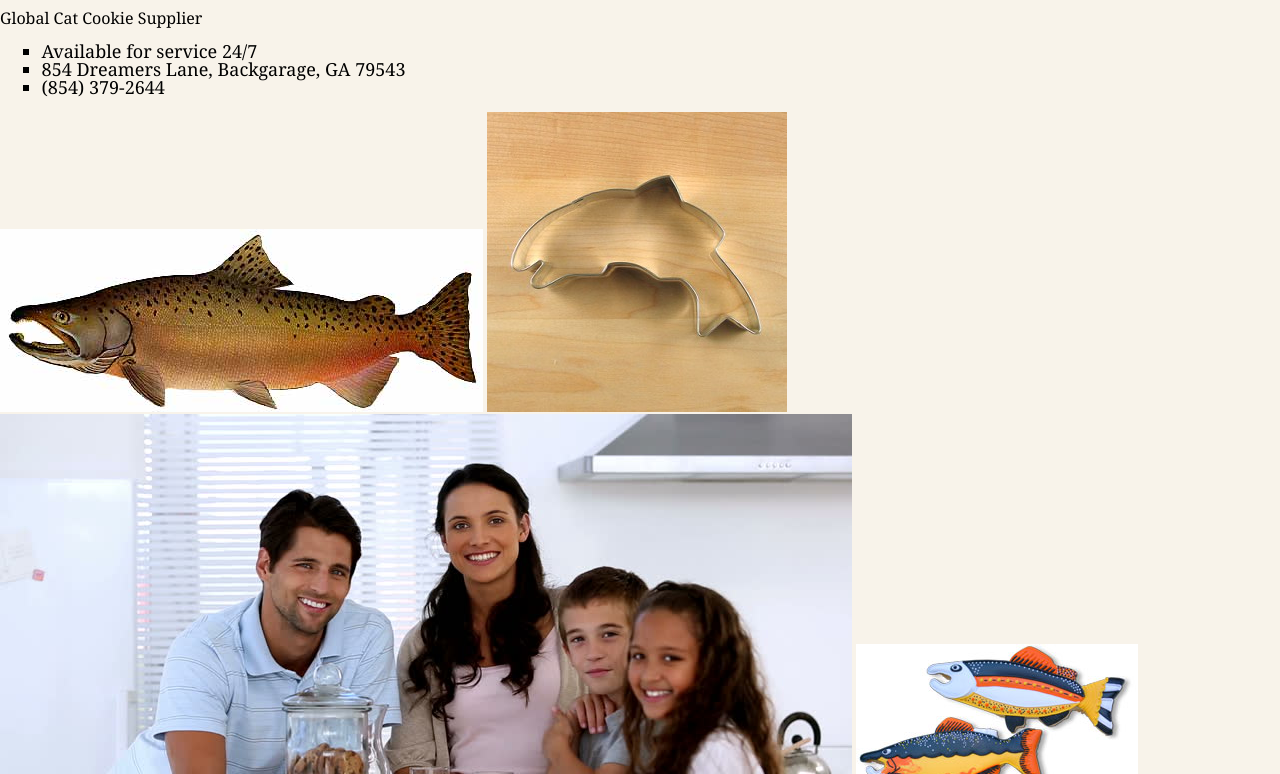
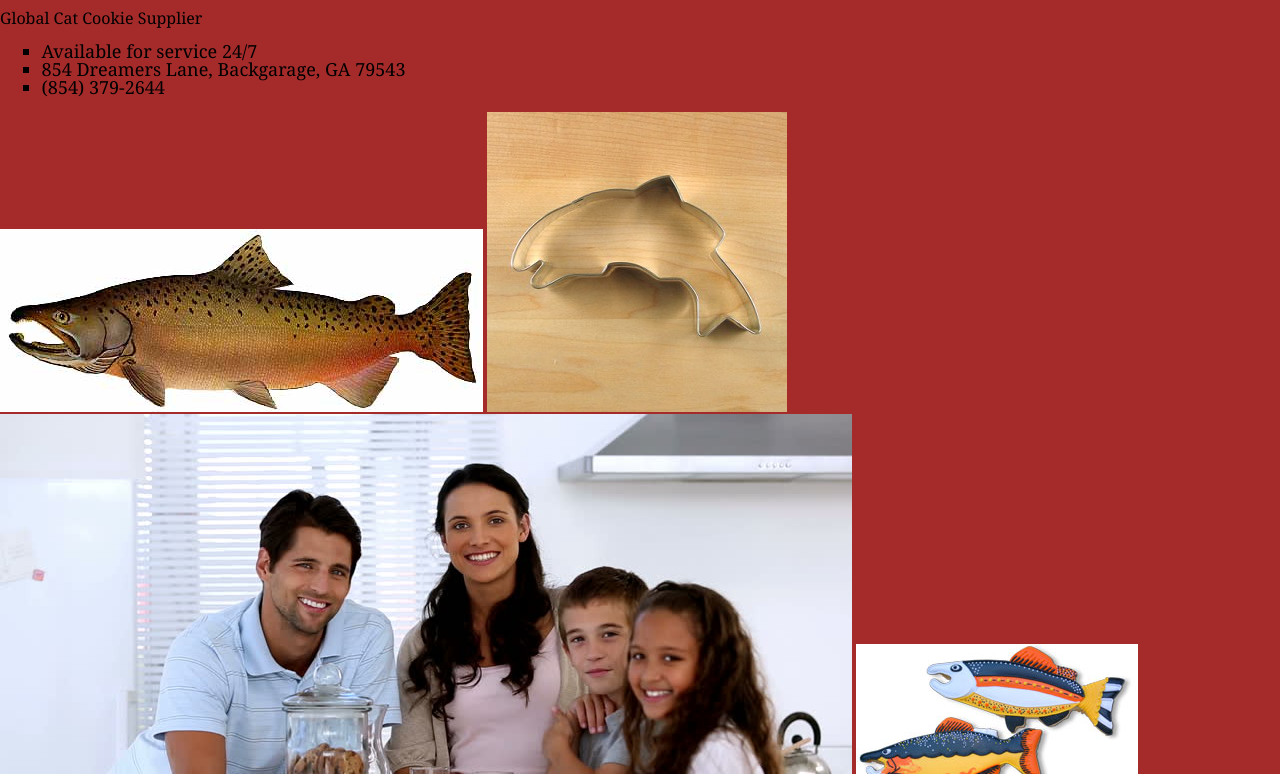
Before and after one commit to AshleyTaylor0712/cookie-stand, a plain HTML site: page index.html in a window 1280 px wide. Shown: the part 102-876 px from the top of the page. Drawn offline with Linux system fonts and the light colour scheme.

Commit message:
fixing css

```diff
--- a/css/style.css
+++ b/css/style.css
@@ -7,7 +7,7 @@ header {
 }
 
 body {
-  background-color: rgb(248, 243, 234);
+  background-color: brown;
   font-family: Georgia, 'Times New Roman', Times, serif;
 }
 
```
